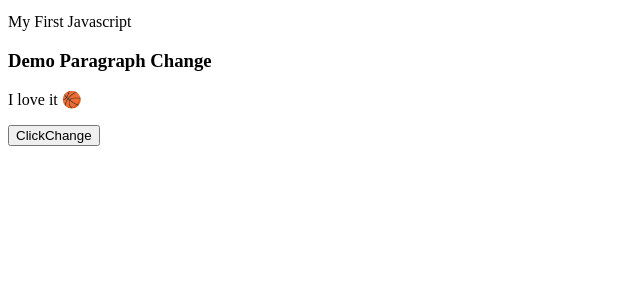
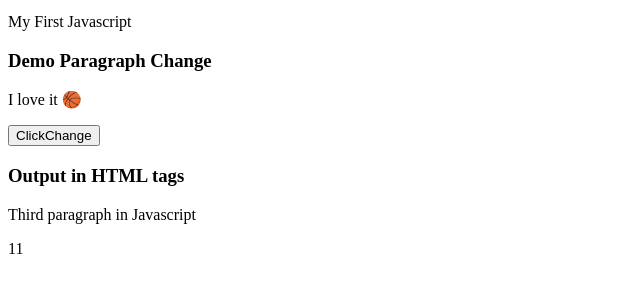
Before and after one commit to updateshie/w3schools-tute, a plain HTML site: page index.html in a window 1280 px wide. Shown: the part 104-396 px from the top of the page, without its empty margins (0-640 px from the left). Drawn offline with Linux system fonts and the light colour scheme.

Commit message:
Version 2 - More paragraphs

```diff
--- a/index.html
+++ b/index.html
@@ -22,6 +22,10 @@
 
     <button type="button" onclick="myFunction()">ClickChange</button>
 
+    <h3>Output in HTML tags</h3>
+    <p>Third paragraph in Javascript</p>
+    <p id="demo2"></p>
+
 
     <script src="index.js"></script>
 </body>
--- a/index.js
+++ b/index.js
@@ -3,3 +3,5 @@ demo0.innerHTML = "My First Javascript";
 function myFunction() {
     demo1.innerHTML = "I think it look great!";
 }
+
+demo2.innerHTML = 5 + 6;
```
